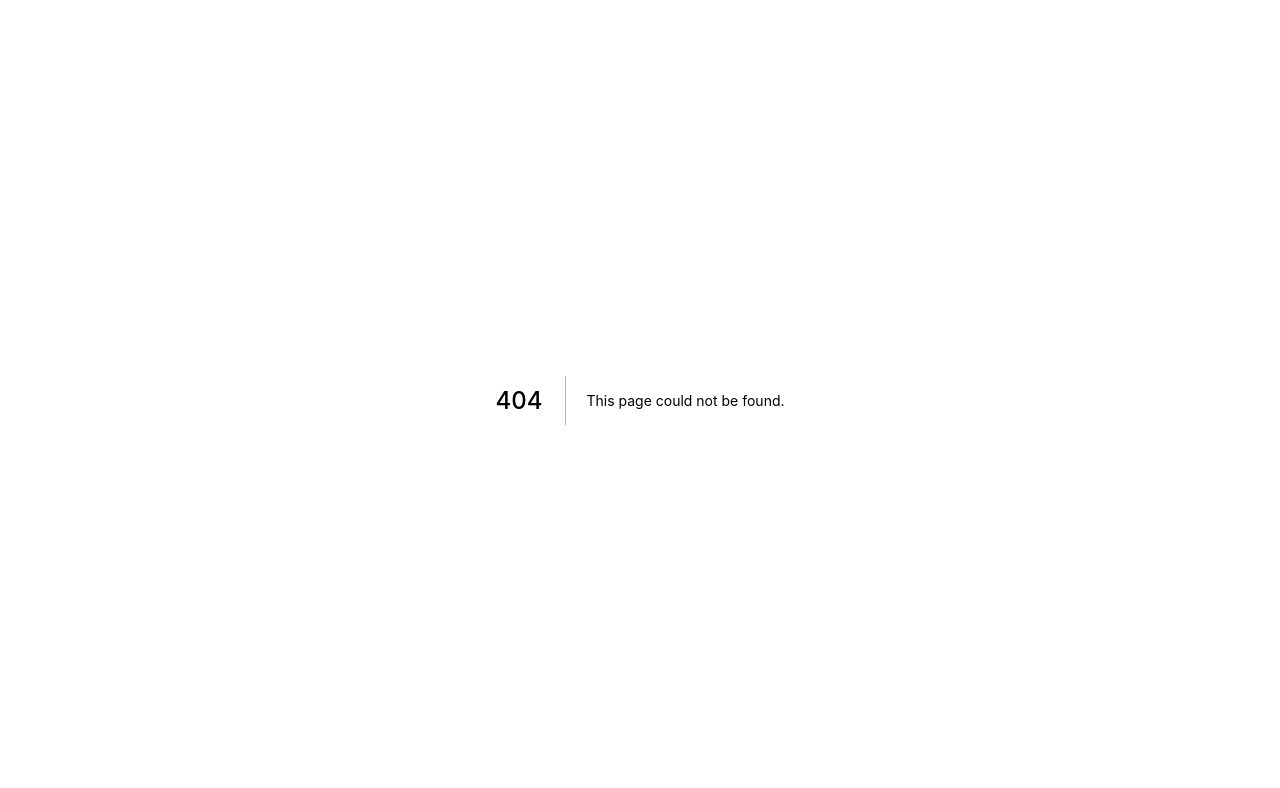
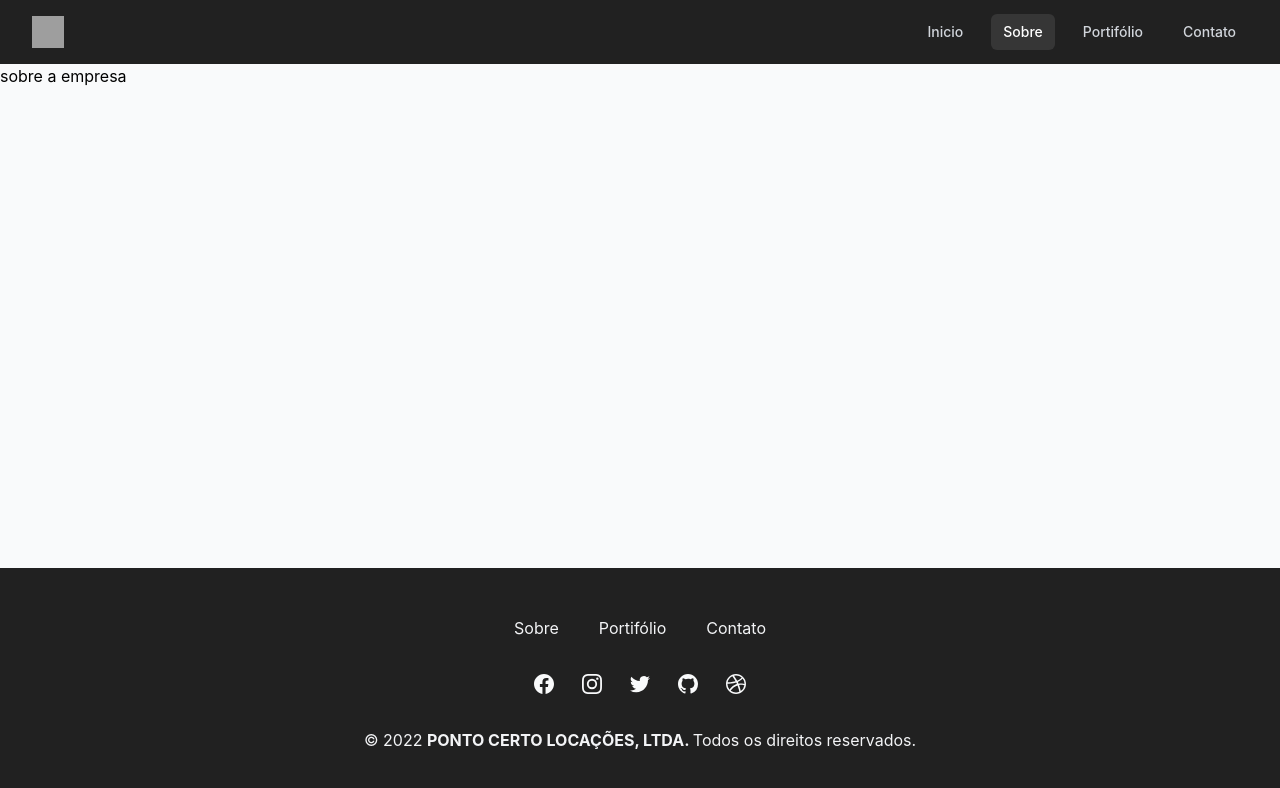
Before and after one commit to mfprado013/web-pcl, a Next.js app: page /about in a window 1280 px wide. Before the commit this address had no page. Shown: the top 788 px of the page. Built offline with nearby package versions, Linux system fonts and the light colour scheme; grey boxes are pictures that could not be loaded.

Commit message:
feat: criado slide na home, telas de about, portifolio e contato

```diff
--- a/package.json
+++ b/package.json
@@ -11,9 +11,12 @@
   "dependencies": {
     "@headlessui/react": "^1.7.2",
     "@heroicons/react": "^2.0.11",
+    "@types/react-slick": "^0.23.10",
     "next": "12.3.1",
     "react": "18.2.0",
-    "react-dom": "18.2.0"
+    "react-dom": "18.2.0",
+    "react-slick": "^0.29.0",
+    "slick-carousel": "^1.8.1"
   },
   "devDependencies": {
     "@types/node": "18.7.23",
--- a/src/components/Common/Header/Header.tsx
+++ b/src/components/Common/Header/Header.tsx
@@ -3,14 +3,11 @@ import { Disclosure } from '@headlessui/react';
 import { Bars3Icon, XMarkIcon } from '@heroicons/react/24/outline';
 import { classNames } from '@/utils/helper';
 
-const navigation = [
-  { name: 'Inicio', href: '#', current: true },
-  { name: 'Sobre', href: '#', current: false },
-  { name: 'Portifólio', href: '#', current: false },
-  { name: 'Contato', href: '#', current: false }
-];
-
-export default function Header() {
+export default function Header({
+  navigation
+}: {
+  navigation: { name: string; href: string; current: boolean }[];
+}) {
   return (
     <>
       <div className='min-h-full'>
@@ -51,7 +48,7 @@ export default function Header() {
                   {/* mobile */}
                   <div className='-mr-2 flex md:hidden'>
                     {/* Mobile menu button */}
-                    <Disclosure.Button className='inline-flex items-center justify-center rounded-md bg-gray-800 p-2 text-gray-400 hover:bg-gray-700 hover:text-white focus:outline-none focus:ring-2 focus:ring-white focus:ring-offset-2 focus:ring-offset-gray-800'>
+                    <Disclosure.Button className='inline-flex items-center justify-center rounded-md bg-cinza-700 p-2 text-cinza-300 hover:bg-cinza-600  hover:text-cinza-50 focus:outline-none focus:ring-2 focus:ring-white focus:ring-offset-2 focus:ring-offset-cinza-800'>
                       <span className='sr-only'>Open main menu</span>
                       {open ? (
                         <XMarkIcon className='block h-6 w-6' aria-hidden='true' />
--- a/src/components/Layouts/SiteLayout.tsx
+++ b/src/components/Layouts/SiteLayout.tsx
@@ -29,6 +29,7 @@ const pageTransition = {
 interface Props {
   withHeader?: boolean;
   withFooter?: boolean;
+  navigation: { name: string; href: string; current: boolean }[];
   fullTitle?: string;
   title: string;
   description?: string;
@@ -41,6 +42,7 @@ interface Props {
 const SiteLayout = ({
   withHeader,
   withFooter,
+  navigation,
   fullTitle,
   title,
   description,
@@ -72,7 +74,7 @@ const SiteLayout = ({
         <title>{pageTitle}</title>
       </Head>
 
-      {withHeader && <Header />}
+      {withHeader && <Header navigation={navigation} />}
       <main className='flex-grow w-full'>
         {/* <Toaster /> */}
         <div {...props}>{children}</div>
--- /dev/null
+++ b/src/components/Pages/Home/Carousel/CarouselSlide.tsx
@@ -0,0 +1,33 @@
+import Slider from 'react-slick';
+import BgTeste from '@/assets/images/teste.jpeg';
+
+var settings = {
+  dots: true,
+  infinite: true,
+  speed: 500,
+  slidesToShow: 1,
+  slidesToScroll: 1,
+  autoplay: true,
+  autoplaySpeed: 10000
+};
+
+export default function CarouselSlide() {
+  return (
+    <Slider {...settings}>
+      <div>
+        <img
+          className='z-0 relative h-[720px] w-full object-cover opacity-90'
+          src={BgTeste.src}
+          alt=''
+        />
+      </div>
+      <div>
+        <img
+          className='z-0 relative h-[720px] w-full object-cover opacity-90'
+          src={BgTeste.src}
+          alt=''
+        />
+      </div>
+    </Slider>
+  );
+}
--- a/src/pages/_app.tsx
+++ b/src/pages/_app.tsx
@@ -1,4 +1,6 @@
 import '@/assets/styles/globals.css';
+import 'slick-carousel/slick/slick.css';
+import 'slick-carousel/slick/slick-theme.css';
 import type { AppProps } from 'next/app';
 
 function MyApp({ Component, pageProps }: AppProps) {
--- /dev/null
+++ b/src/pages/_document.tsx
@@ -0,0 +1,32 @@
+import Document, { DocumentContext, Head, Html, Main, NextScript } from 'next/document';
+
+export default class MyDocument extends Document {
+  static async getInitialProps(ctx: DocumentContext) {
+    const initialProps = await Document.getInitialProps(ctx);
+    return { ...initialProps };
+  }
+
+  render() {
+    return (
+      <Html lang='en'>
+        <Head>
+          <link
+            rel='stylesheet'
+            type='text/css'
+            href='https://cdnjs.cloudflare.com/ajax/libs/slick-carousel/1.6.0/slick.min.css'
+          />
+          <link
+            rel='stylesheet'
+            type='text/css'
+            href='https://cdnjs.cloudflare.com/ajax/libs/slick-carousel/1.6.0/slick-theme.min.css'
+          />
+        </Head>
+        <body>
+          <Main />
+          <NextScript />
+          <noscript></noscript>
+        </body>
+      </Html>
+    );
+  }
+}
--- /dev/null
+++ b/src/pages/about/index.tsx
@@ -0,0 +1,22 @@
+import { SiteLayout } from '@/components/Layouts';
+
+const navigation = [
+  { name: 'Inicio', href: '/', current: false },
+  { name: 'Sobre', href: '/about', current: true },
+  { name: 'Portifólio', href: '/portifolio', current: false },
+  { name: 'Contato', href: '/contact', current: false }
+];
+
+export default function About() {
+  return (
+    <>
+      <SiteLayout title='sobre nós' withHeader withFooter navigation={navigation}>
+        <main className='relative max-w-7xl mx-auto'>
+          <div>
+            <h1>sobre a empresa</h1>
+          </div>
+        </main>
+      </SiteLayout>
+    </>
+  );
+}
--- /dev/null
+++ b/src/pages/contact/index.tsx
@@ -0,0 +1,22 @@
+import { SiteLayout } from '@/components/Layouts';
+
+const navigation = [
+  { name: 'Inicio', href: '/', current: false },
+  { name: 'Sobre', href: '/about', current: false },
+  { name: 'Portifólio', href: '/portifolio', current: false },
+  { name: 'Contato', href: '/contact', current: true }
+];
+
+export default function Contact() {
+  return (
+    <>
+      <SiteLayout title='entre em contato' withHeader withFooter navigation={navigation}>
+        <main className='relative max-w-7xl mx-auto'>
+          <div>
+            <h1>contato</h1>
+          </div>
+        </main>
+      </SiteLayout>
+    </>
+  );
+}
--- a/src/pages/index.tsx
+++ b/src/pages/index.tsx
@@ -1,25 +1,46 @@
 import { SiteLayout } from '@/components/Layouts';
-import BgTeste from '@/assets/images/teste.jpeg';
+import CarouselSlide from '@/components/Pages/Home/Carousel/CarouselSlide';
+
+const navigation = [
+  { name: 'Inicio', href: '/', current: true },
+  { name: 'Sobre', href: '/about', current: false },
+  { name: 'Portifólio', href: '/portifolio', current: false },
+  { name: 'Contato', href: '/contact', current: false }
+];
 
 export default function Index() {
   return (
     <>
-      <SiteLayout title='home' withFooter withHeader>
+      <SiteLayout title='home' withFooter withHeader navigation={navigation}>
         <header>
           <div className='max-w-7xl mx-auto '>
-            <div className='absolute z-10 mt-10'>
-              <h2 className='text-gray-50 text-7xl'>asdsadasdad</h2>
+            <div className='absolute z-10 mt-52 md:ml-[100px] lg:ml-[400px]'>
+              <div className='flex flex-col items-center gap-y-4'>
+                <h2 className='text-gray-50 text-2xl md:text-6xl uppercase font-bold'>
+                  ponto certo
+                </h2>
+                <span className='text-gray-50 text-lg sm:w-30 md:w-[500px] text-center'>
+                  Lorem ipsum dolor sit amet, consectetur adipiscing elit. Integer nec
+                  odio. Praesent libero. Sed cursus ante dapibus diam. Sed nisi. Nulla
+                  quis sem at nibh elementum imperdiet. Duis sagittis ipsum. Praesent
+                  mauris.
+                </span>
+              </div>
             </div>
           </div>
-          <img
-            className='z-0 relative h-[560px] w-full object-cover'
+          {/* carousel */}
+          <div className='z-0 relative h-[720px] w-full overflow-hidden object-cover opacity-90'>
+            <CarouselSlide />
+          </div>
+          {/* <img
+            className='z-0 relative h-[720px] w-full object-cover opacity-90'
             src={BgTeste.src}
             alt=''
-          />
+          /> */}
         </header>
-        <div className='max-w-7xl mx-auto '>
+        <div className='max-w-7xl mx-auto'>
           <main>
-            <div>asdasdsadd</div>
+            <h1>ponto certo</h1>
           </main>
         </div>
         {/* <div className='mx-auto max-w-7xl bg-white'></div> */}
--- /dev/null
+++ b/src/pages/portifolio/index.tsx
@@ -0,0 +1,22 @@
+import { SiteLayout } from '@/components/Layouts';
+
+const navigation = [
+  { name: 'Inicio', href: '/', current: false },
+  { name: 'Sobre', href: '/about', current: false },
+  { name: 'Portifólio', href: '/portifolio', current: true },
+  { name: 'Contato', href: '/contact', current: false }
+];
+
+export default function Portifolio() {
+  return (
+    <>
+      <SiteLayout title='portifolio' withHeader withFooter navigation={navigation}>
+        <main className='relative max-w-7xl mx-auto'>
+          <div>
+            <h1>Portifolio</h1>
+          </div>
+        </main>
+      </SiteLayout>
+    </>
+  );
+}
--- a/tailwind.config.js
+++ b/tailwind.config.js
@@ -10,6 +10,7 @@ module.exports = {
         'cinza-900': '#171716',
         'cinza-800': '#212121',
         'cinza-700': '#363636',
+        'cinza-600': '#424242',
         'cinza-500': '#474747',
         'cinza-400': '#6b6b6b',
         'cinza-300': '#9e9e9e',
```
Also changed, not shown: 2 other files (tests, documents, lock files or other folders).
